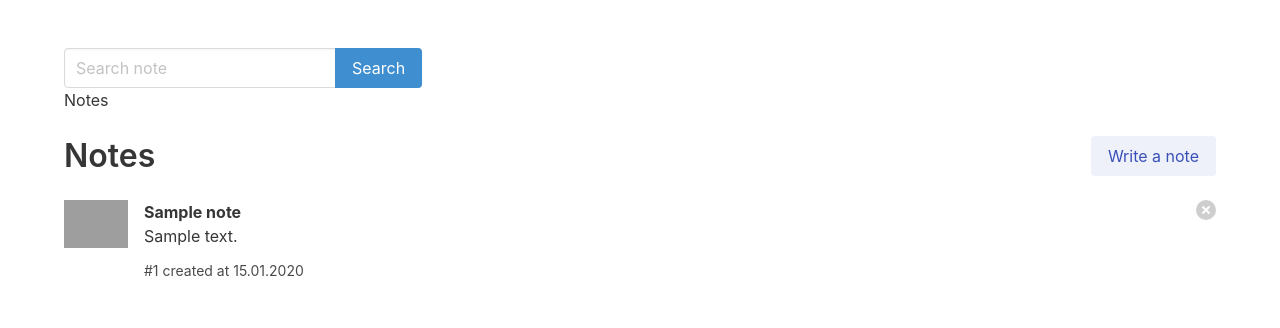
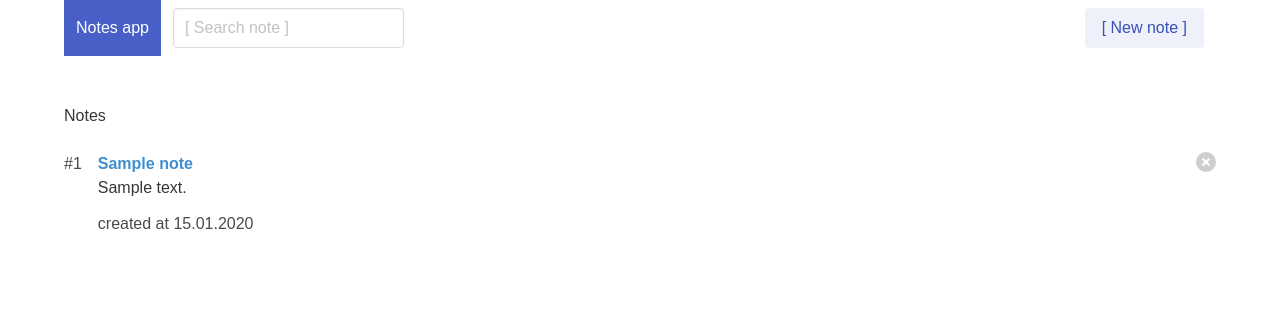
Before and after one commit to agorlov/lipid-example, a PHP site: template tpl/notes.twig in a window 1280 px wide. Shown: the top 328 px of the page. Run offline with PHP 8.4, Linux system fonts and the light colour scheme; the template is opened without the code that fills it: most values are stand-ins (such as "Sample title", 1, 10 or a date in 2020); some libraries are stand-ins or nearby versions; some web fonts are replaced; grey boxes are pictures that could not be loaded.

Commit message:
Styles and mono-font closes #20

```diff
--- a/tpl/layout.twig
+++ b/tpl/layout.twig
@@ -10,11 +10,45 @@
     <link rel="stylesheet" href="https://cdn.jsdelivr.net/npm/bulma@0.8.0/css/bulma.min.css">
     <script defer src="https://use.fontawesome.com/releases/v5.3.1/js/all.js"></script>
 
+    {# mono-font Droid+Sans+Mono #}
+    <link href="http://allfont.ru/allfont.css?fonts=droid-sans-mono" rel="stylesheet" type="text/css" />
+    <style>
+        body, button, input, select, textarea {
+            font-family: 'Droid Sans Mono', Arial;
+        }
+    </style>
+
     {% block css %}
     {% endblock %}
 </head>
 <body>
 {% block body %}
+
+    <nav class="navbar" role="navigation" aria-label="main navigation">
+
+        <div class="container">
+            <div class="navbar-item has-background-link">
+                <a href="/" class="has-text-white">Notes app</a>
+            </div>
+            <form action="" method="get" class="navbar-item">
+                <div class="field has-addons">
+                    <div class="control">
+                        <input class="input" type="text" name="q" value="{{ q }}" placeholder="[ Search note ]">
+                    </div>
+                </div>
+            </form>
+
+
+            <div class="navbar-end">
+
+                <div class="navbar-item">
+                    <a href="/note" class="button is-link is-light">[ New note ]</a>
+                </div>
+            </div>
+        </div>
+    </nav>
+
+
     <section class="section">
         <div class="container">
             {% block container %}
--- a/tpl/note.twig
+++ b/tpl/note.twig
@@ -28,11 +28,11 @@
 
     <div class="field">
         <div class="control">
-            <textarea name="text" class="textarea">{{ text }}</textarea>
+            <textarea name="text" class="textarea is-info" rows="25">{{ text }}</textarea>
         </div>
     </div>
 
-    <input type="submit" value="Save" class="button is-primary">
+    <input type="submit" value="[ Save ]" class="button is-info">
 </form>
 {% endblock %}
 
--- a/tpl/notes.twig
+++ b/tpl/notes.twig
@@ -3,50 +3,24 @@
 
 {% block container %}
 
-<form action="" method="get">
-    <div class="field has-addons">
-        <div class="control">
-            <input class="input" type="text" name="q" value="{{ q }}" placeholder="Search note">
-        </div>
-        <div class="control">
-            <button class="button is-info">
-                Search
-            </button>
-        </div>
-    </div>
-</form>
-
 <nav class="breadcrumb" aria-label="breadcrumbs">
     <ul>
-        <li class="is-active"><a href="/">Notes</a></li>
+        <li class="is-active"><a href="/">{% if q %}Here are the search results{% else %}Notes{% endif %}</a></li>
     </ul>
 </nav>
-
-
-
-<div class="level">
-    <div class="level-left">
-        <h1 class="title">{% if q %}Search for notes{% else %}Notes{% endif %}</h1>
-    </div>
-    <div class="level-right">
-        <a href="/note" class="button is-link is-light">Write a note</a>
-    </div>
-</div>
 
 
 {% for note in notes %}
 <article class="media">
     <figure class="media-left">
-        <p class="image is-64x64">
-            <img src="https://bulma.io/images/placeholders/128x128.png">
-        </p>
+        #{{ note.id }}
     </figure>
 
     <div class="media-content">
         <div class="content">
             <a href="/note?id={{ note.id }}" class="has-text-dark">
             <p>
-                <strong>{{ note.title }}</strong> {#<small>@johnsmith</small>#}
+                <strong class="has-text-info">{{ note.title }}</strong> {#<small>@johnsmith</small>#}
                 <br>
                 {{ (note.text|striptags)|slice(0,100) }}
             </p>
@@ -54,16 +28,7 @@
         </div>
         <nav class="level is-mobile">
             <div class="level-left">
-{#                <a class="level-item">#}
-{#                    <span class="icon is-small"><i class="fas fa-reply"></i></span>#}
-{#                </a>#}
-{#                <a class="level-item">#}
-{#                    <span class="icon is-small"><i class="fas fa-retweet"></i></span>#}
-{#                </a>#}
-{#                <a class="level-item">#}
-{#                    <span class="icon is-small"><i class="fas fa-heart"></i></span>#}
-{#                </a>#}
-                <small>#{{ note.id }} created at {{ note.dateadd|date('d.m.Y') }}</small>
+                <span class="is-grey-lighter">created at {{ note.dateadd|date('d.m.Y') }}</span>
             </div>
         </nav>
     </div>
```
Also changed, not shown: src/ActIndex.php (deleted, +0 -34 lines), src/ActIndexTwig.php (deleted, +0 -53 lines), tpl/index.twig (deleted, +0 -14 lines).
